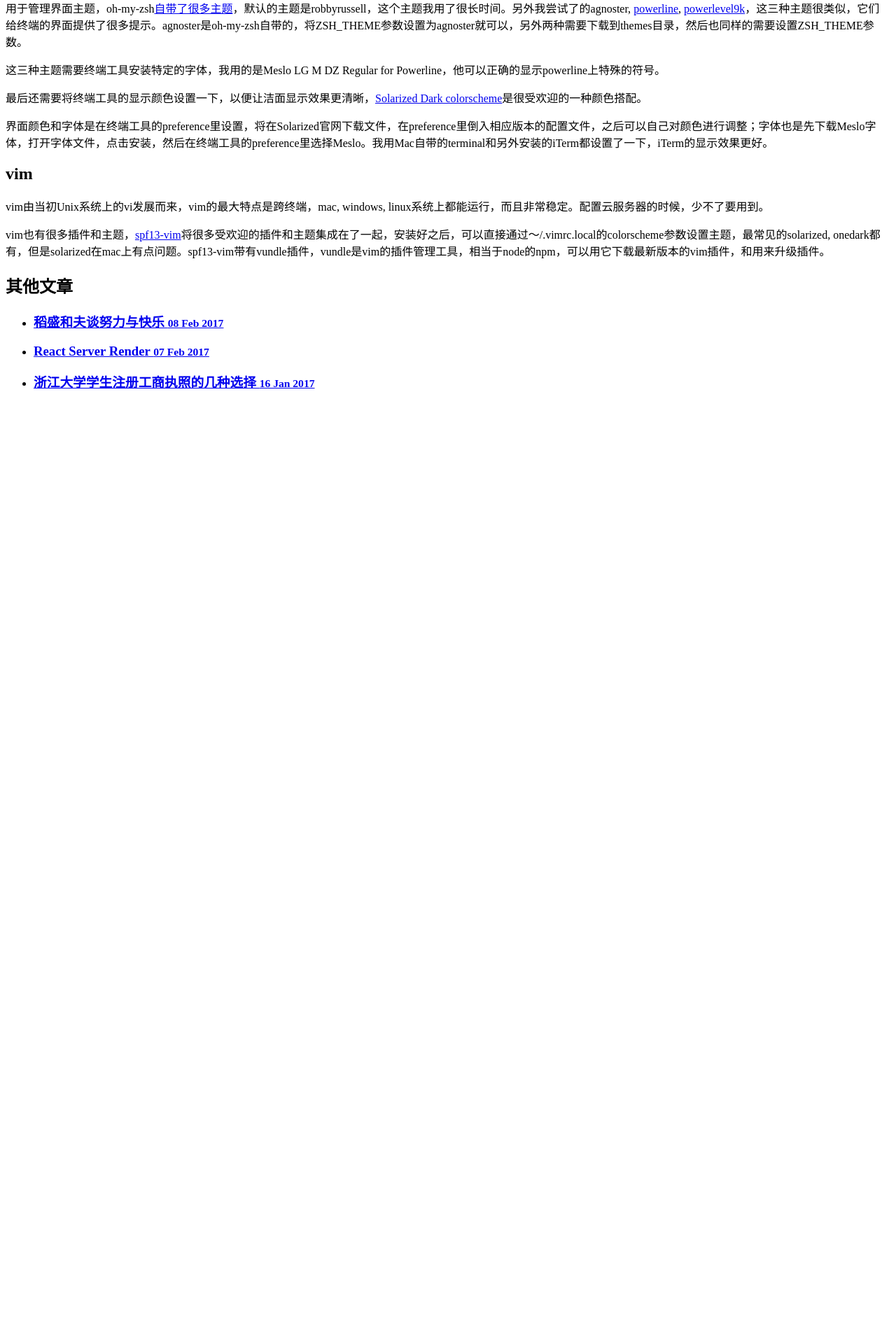
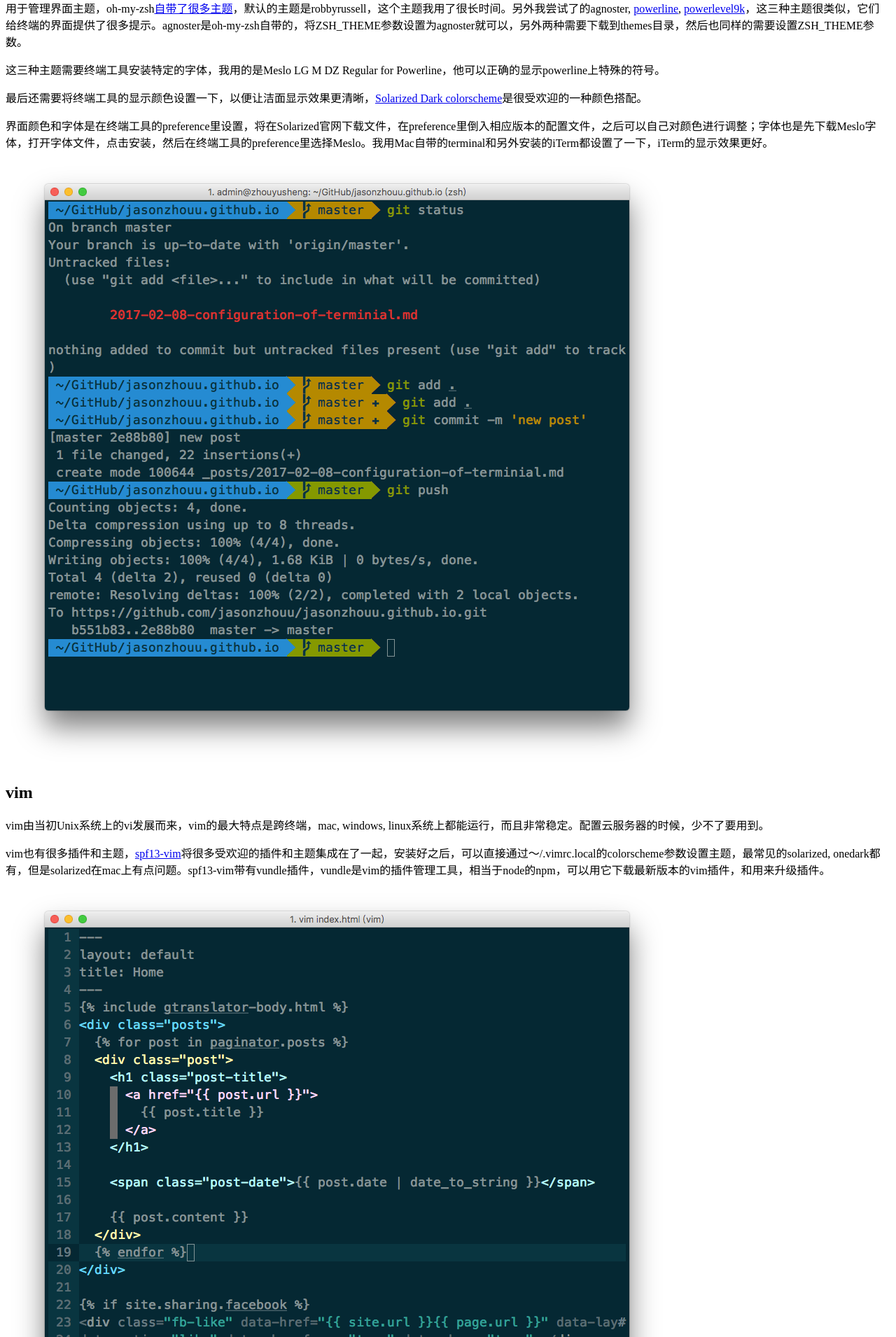
Before and after one commit to jasonzhouu/old-github-pages, a Jekyll site: the page built from _posts/2017-02-08-configuration-of-terminial.md, in a window 1280 px wide. Shown: the part 426-2336 px from the top of the page at 70% size. Built offline with Jekyll 4.4.1, drawn with Linux system fonts in a browser that asks for light colours; comment, search, counter and statistics services are not loaded; before the commit the page ends 1003 px from its top, so only the background shows below that.

Commit message:
add images

```diff
--- a/_posts/2017-02-08-configuration-of-terminial.md
+++ b/_posts/2017-02-08-configuration-of-terminial.md
@@ -15,8 +15,12 @@ Mac上默认的命令行工具是bash，自带vim。
 
 界面颜色和字体是在终端工具的preference里设置，将在Solarized官网下载文件，在preference里倒入相应版本的配置文件，之后可以自己对颜色进行调整；字体也是先下载Meslo字体，打开字体文件，点击安装，然后在终端工具的preference里选择Meslo。我用Mac自带的terminal和另外安装的iTerm都设置了一下，iTerm的显示效果更好。
 
+![]({{ site.ur }}/images/Snip20170208_1.png)
+
 ## vim
 
 vim由当初Unix系统上的vi发展而来，vim的最大特点是跨终端，mac, windows, linux系统上都能运行，而且非常稳定。配置云服务器的时候，少不了要用到。
 
 vim也有很多插件和主题，[spf13-vim](http://vim.spf13.com/)将很多受欢迎的插件和主题集成在了一起，安装好之后，可以直接通过～/.vimrc.local的colorscheme参数设置主题，最常见的solarized, onedark都有，但是solarized在mac上有点问题。spf13-vim带有vundle插件，vundle是vim的插件管理工具，相当于node的npm，可以用它下载最新版本的vim插件，和用来升级插件。
+
+![]({{ site.ur }}/images/Snip20170208_2.png)
```
Also changed, not shown: images/Snip20170208_1.png (added), images/Snip20170208_2.png (added).
